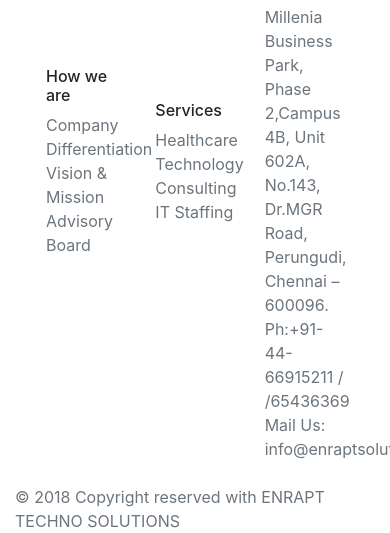
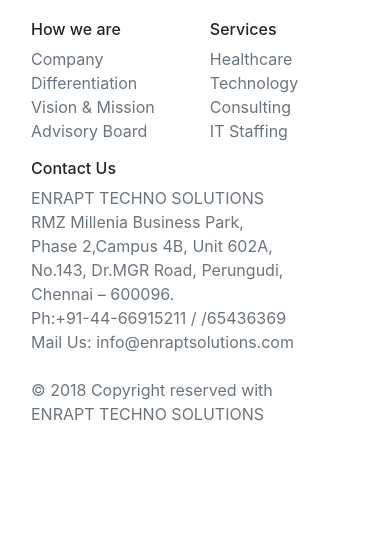
Before and after one commit to harsha892/uikrishna, a PHP site: page /newsite/index.html in a window 390 px wide; the page is wider, and only the part inside the window is pictured. Shown: the part 655-1188 px from the top of that part. After the commit the page ends 1076 px from the top of that part, so only its background shows below. Run offline with PHP 8.4, Linux system fonts and the light colour scheme; some libraries are stand-ins or nearby versions.

Commit message:
few responsive issues solved

```diff
--- a/newsite/assets/css/style.css
+++ b/newsite/assets/css/style.css
@@ -32,3 +32,18 @@
 .clearfix {
     clear: both;
 }
+
+.navbar-collapse {
+    z-index: 1024;
+    background: #fff;
+}
+
+.navbar-nav li a {
+    color: #095c84
+}
+
+@media screen and (max-width: 767px) {
+       .navbar-brand img {
+        width: 130px;
+    }
+}
--- a/newsite/index.html
+++ b/newsite/index.html
@@ -59,9 +59,9 @@
             </div>
         </div>
         <div class="row">
-            <div class="col-4"><a href="Healthcare.html"><img src="http://www.compvue.com/sites/all/modules/compvueadmin/menu/MiddleImagesBlock/Images/image-1.png" class="w-100 mb-2"" alt=""></a></div>
-            <div class="col-4"><a href="TechnologyConsulting.html"><img src="http://www.compvue.com/sites/all/modules/compvueadmin/menu/MiddleImagesBlock/Images/image-2.png" class="w-100 mb-2"" alt=""></a></div>
-            <div class="col-4"><a href="ITStaffing.html"><img src="http://www.compvue.com/sites/all/modules/compvueadmin/menu/MiddleImagesBlock/Images/image-3.png" class="w-100 mb-2"" alt=""></a></div>
+            <div class="col-6 col-md-4"><a href="Healthcare.html"><img src="http://www.compvue.com/sites/all/modules/compvueadmin/menu/MiddleImagesBlock/Images/image-1.png" class="w-100 mb-2"" alt=""></a></div>
+            <div class="col-6 col-md-4"><a href="TechnologyConsulting.html"><img src="http://www.compvue.com/sites/all/modules/compvueadmin/menu/MiddleImagesBlock/Images/image-2.png" class="w-100 mb-2"" alt=""></a></div>
+            <div class="col-6 col-md-4"><a href="ITStaffing.html"><img src="http://www.compvue.com/sites/all/modules/compvueadmin/menu/MiddleImagesBlock/Images/image-3.png" class="w-100 mb-2"" alt=""></a></div>
         </div>
         <div w3-include-html="shared/footer.html"></div>
     </div>
--- a/newsite/shared/footer.html
+++ b/newsite/shared/footer.html
@@ -2,9 +2,10 @@
     <div class="clearfix"></div>
     <hr/>
     <div class="row">
-        <div class="col-12">
+        <div class="col-12 p-0">
             <nav class="navbar sticky-bottom navbar-light bg-white">
-                <div class="col-4">
+                <div class="d-flex align-items-start">
+                    <div class="col-6 col-sm-6 col-md-12">
                         <h6>How we are</h6>
                         <ul class="list-unstyled">
                             <li><a href="company.html" class="text-secondary">Company </a></li>
@@ -13,13 +14,14 @@
                             <li><a href="AdvisoryBoard.html" class="text-secondary">Advisory Board  </a></li>
                         </ul>
                     </div>
-                <div class="col-4">
+                    <div class="col-6 col-sm-6 col-md-12">
                         <h6>Services</h6>
                         <ul class="list-unstyled">
                             <li><a href="Healthcare.html" class="text-secondary">Healthcare </a></li>
                             <li><a href="TechnologyConsulting.html" class="text-secondary">Technology Consulting  </a></li>
                             <li><a href="ITStaffing.html" class="text-secondary">IT Staffing  </a></li>
                         </ul>
+                    </div>
                 </div>
                 <!--  <div class="col-3">
                    <h6>Careers</h6>
@@ -28,7 +30,7 @@
                        <li><a href="" class="text-secondary">Apply Online  </a></li>
                    </ul>
                </div> -->
-                <div class="col-4">
+                <div class="col-12 col-sm-12 col-md-4">
                     <h6>Contact Us </h6>
                     <div class="text-secondary">
                         <address>ENRAPT TECHNO SOLUTIONS
@@ -43,10 +45,10 @@
                 </div>
             </nav>
         </div>
-    </div>
-    <div class="row">
         <div class="col-12">
-            <span class="text-secondary">© 2018 Copyright reserved with ENRAPT TECHNO SOLUTIONS</span>
+            <p class="pl-3">
+                <span class="text-secondary">© 2018 Copyright reserved with <br class="d-sm-none d-block">ENRAPT TECHNO SOLUTIONS</span>
+            </p>
         </div>
     </div>
 </footer>
--- a/newsite/shared/navigation.html
+++ b/newsite/shared/navigation.html
@@ -1,10 +1,12 @@
-<nav class="navbar navbar-expand-lg navbar-light bg-white h-100px app_nav justify-content-between">
 <div class="container">
+    <div class="row">
+        <div class="col-12 p-0">
+            <nav class="navbar navbar-expand-lg app_nav">
                 <a class="navbar-brand" href="index.html"> <img src="assets/img/logo.jpg" class="d-inline-block align-top" alt="" /></a>
-        <button class="navbar-toggler" type="button" data-toggle="collapse" data-target="#navbarNav" aria-controls="navbarNav" aria-expanded="false" aria-label="Toggle navigation">
-            <span class="navbar-toggler-icon"></span>
+                <button class="navbar-toggler collapsed" type="button" data-toggle="collapse" data-target="#navbarColor03" aria-controls="navbarColor03" aria-expanded="false" aria-label="Toggle navigation">
+                    <img src="assets/img/menu.png" alt="">
                 </button>
-        <div class="collapse navbar-collapse flex-md-row-reverse" id="navbarNav">
+                <div class="navbar-collapse collapse" id="navbarColor03" style="">
                     <ul class="navbar-nav">
                         <li class="nav-item"><a class="nav-link" href="index.html">Home</a></li>
                         <li class="nav-item dropdown active">
@@ -38,5 +40,7 @@
                         <li class="nav-item"><a class="nav-link" href="#">Contact Us</a></li>
                     </ul>
                 </div>
+            </nav>
         </div>
-</nav>
+    </div>
+</div>
```
Also changed, not shown: newsite/assets/img/menu.png (added). Lines whose indentation alone changed are shown as unchanged.
